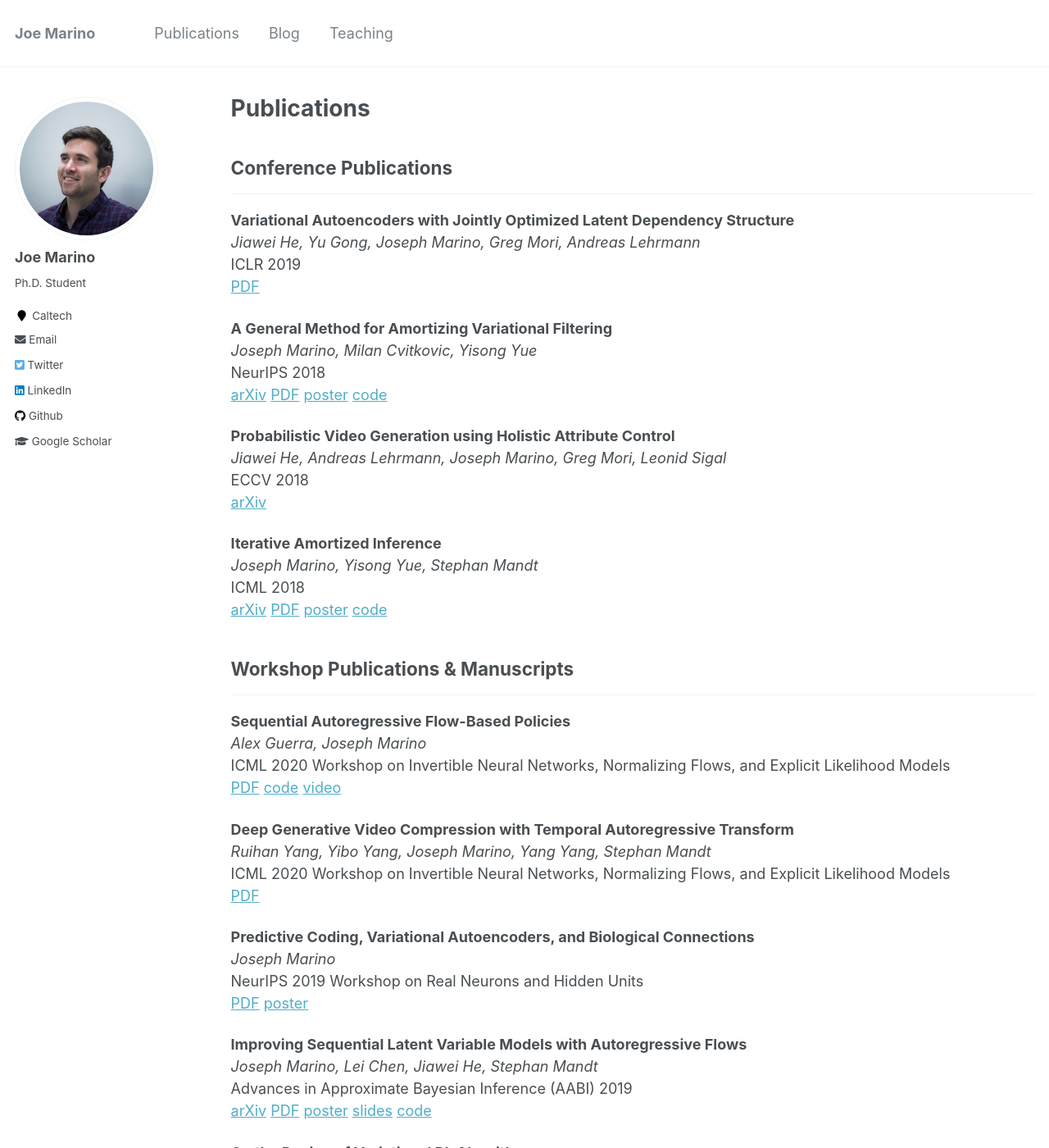
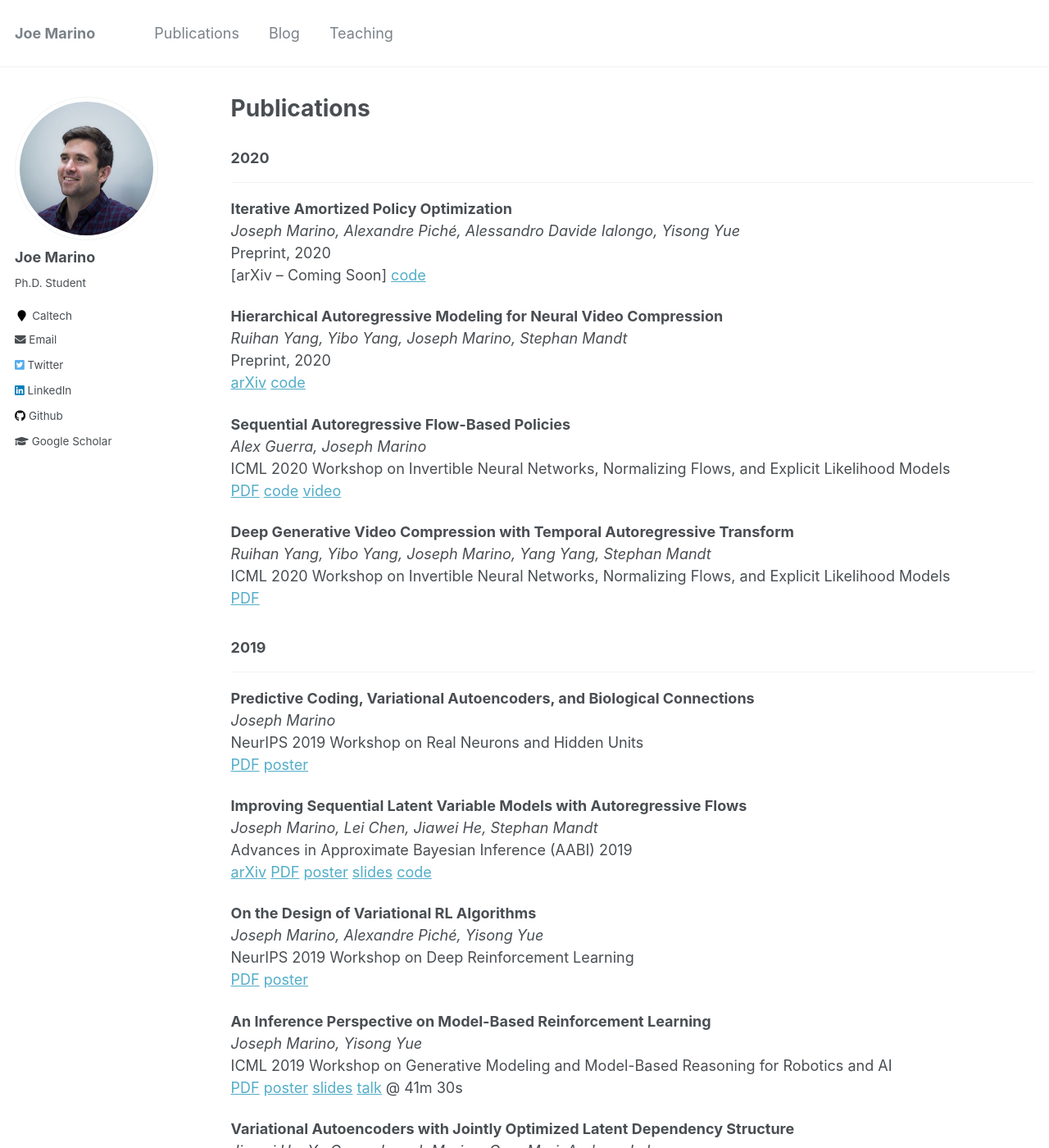
Before and after one commit to joelouismarino/joelouismarino.github.io, a Jekyll site: the page built from _pages/publications.md, in a window 1280 px wide and 1400 px high. Shown: the whole window at 82% size. Built offline with Jekyll 4.4.1, drawn with Linux system fonts in a browser that asks for light colours; some of the changed text lies outside the part shown.

Commit message:
Updating pubs.

```diff
--- a/_pages/publications.md
+++ b/_pages/publications.md
@@ -4,32 +4,18 @@ title: "Publications"
 permalink: /publications/
 author_profile: true
 ---
-## Conference Publications
+### 2020
 ___
 
-**Variational Autoencoders with Jointly Optimized Latent Dependency Structure**
-*Jiawei He, Yu Gong, Joseph Marino, Greg Mori, Andreas Lehrmann*
-ICLR 2019
-[PDF](../files/papers/2019/variational_latent_dependency_learning/iclr_2019_paper.pdf)
+**Iterative Amortized Policy Optimization**
+*Joseph Marino, Alexandre Piché, Alessandro Davide Ialongo, Yisong Yue*
+Preprint, 2020
+[arXiv -- Coming Soon] [code](https://github.com/joelouismarino/variational_rl)
 
-**A General Method for Amortizing Variational Filtering**
-*Joseph Marino, Milan Cvitkovic, Yisong Yue*
-NeurIPS 2018
-[arXiv](https://arxiv.org/abs/1811.05090) [PDF](../files/papers/2018/avf/avf_conference_paper.pdf) [poster](../files/papers/2018/avf/nips2018_poster.pdf) [code](https://github.com/joelouismarino/amortized-variational-filtering)
-
-**Probabilistic Video Generation using Holistic Attribute Control**
-*Jiawei He, Andreas Lehrmann, Joseph Marino, Greg Mori, Leonid Sigal*
-ECCV 2018
-[arXiv](https://arxiv.org/abs/1803.08085)
-
-**Iterative Amortized Inference**
-*Joseph Marino, Yisong Yue, Stephan Mandt*
-ICML 2018
-[arXiv](https://arxiv.org/abs/1807.09356) [PDF](../files/papers/2018/iterative_amortized_inference/icml_2018_paper.pdf) [poster](../files/papers/2018/iterative_amortized_inference/icml_2018_poster.pdf) [code](https://github.com/joelouismarino/iterative_inference)
-
-
-## Workshop Publications & Manuscripts
-___
+**Hierarchical Autoregressive Modeling for Neural Video Compression**
+*Ruihan Yang, Yibo Yang, Joseph Marino, Stephan Mandt*
+Preprint, 2020
+[arXiv](https://arxiv.org/abs/2010.10258) [code](https://github.com/privateyoung/Youtube-NT)
 
 **Sequential Autoregressive Flow-Based Policies**
 *Alex Guerra, Joseph Marino*
@@ -76,15 +88,23 @@ ICML 2018 Workshop on Theoretical Foundations and Applications of Deep Generativ
 ICLR 2018 Workshop Track
 [PDF](../files/papers/2018/iterative_amortized_inference/Iterative_Inference_ICLR_Workshop.pdf) [poster](../files/papers/2018/iterative_amortized_inference/iclr2018_poster.pdf)
 
+### 2017
+___
+
 **Iterative Inference Models**
 *Joseph Marino, Yisong Yue, Stephan Mandt*
 NeurIPS 2017 Workshop on Bayesian Deep Learning
 [PDF](../files/papers/2018/iterative_amortized_inference/Iterative_Inference_BDL_Workshop.pdf) [poster](../files/papers/2018/iterative_amortized_inference/NIPS_poster.pdf)
 
+### 2016
+___
+
 **Non-expert Labels Improve Fine-Grained Object Recognition**
 *Joseph Marino*
+Preprint 2016
 [PDF](../files/papers/2016/non_expert_labels.pdf)
 
 **Taxonomic Curriculum Learning for Fine-Grained Object Recognition**
 *Joseph Marino*
+Preprint 2016
 [PDF](../files/papers/2016/taxonomic_curriculum_learning.pdf)
```
Also changed, not shown: other parts of _pages/publications.md (+26 -0 lines).
